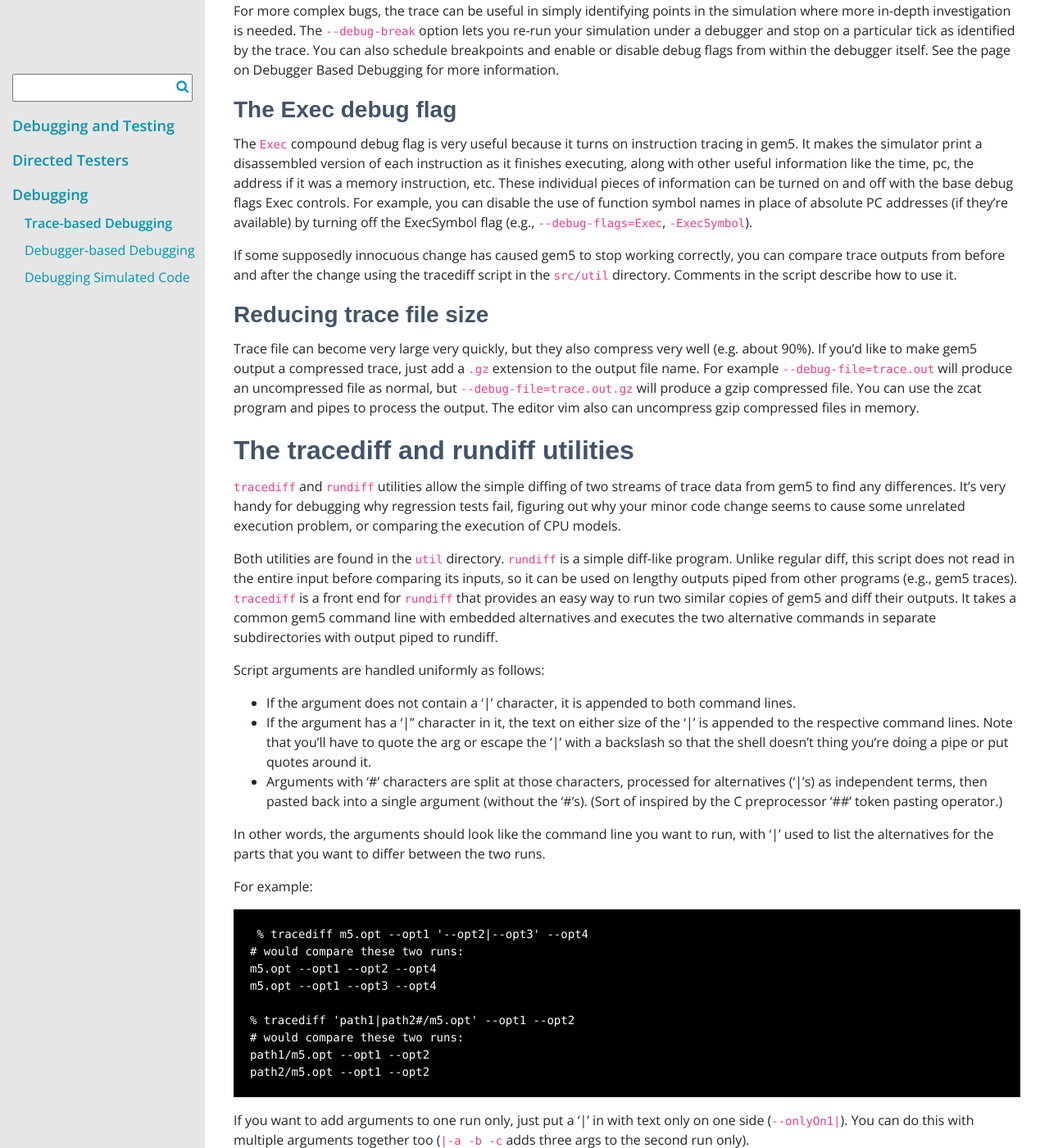
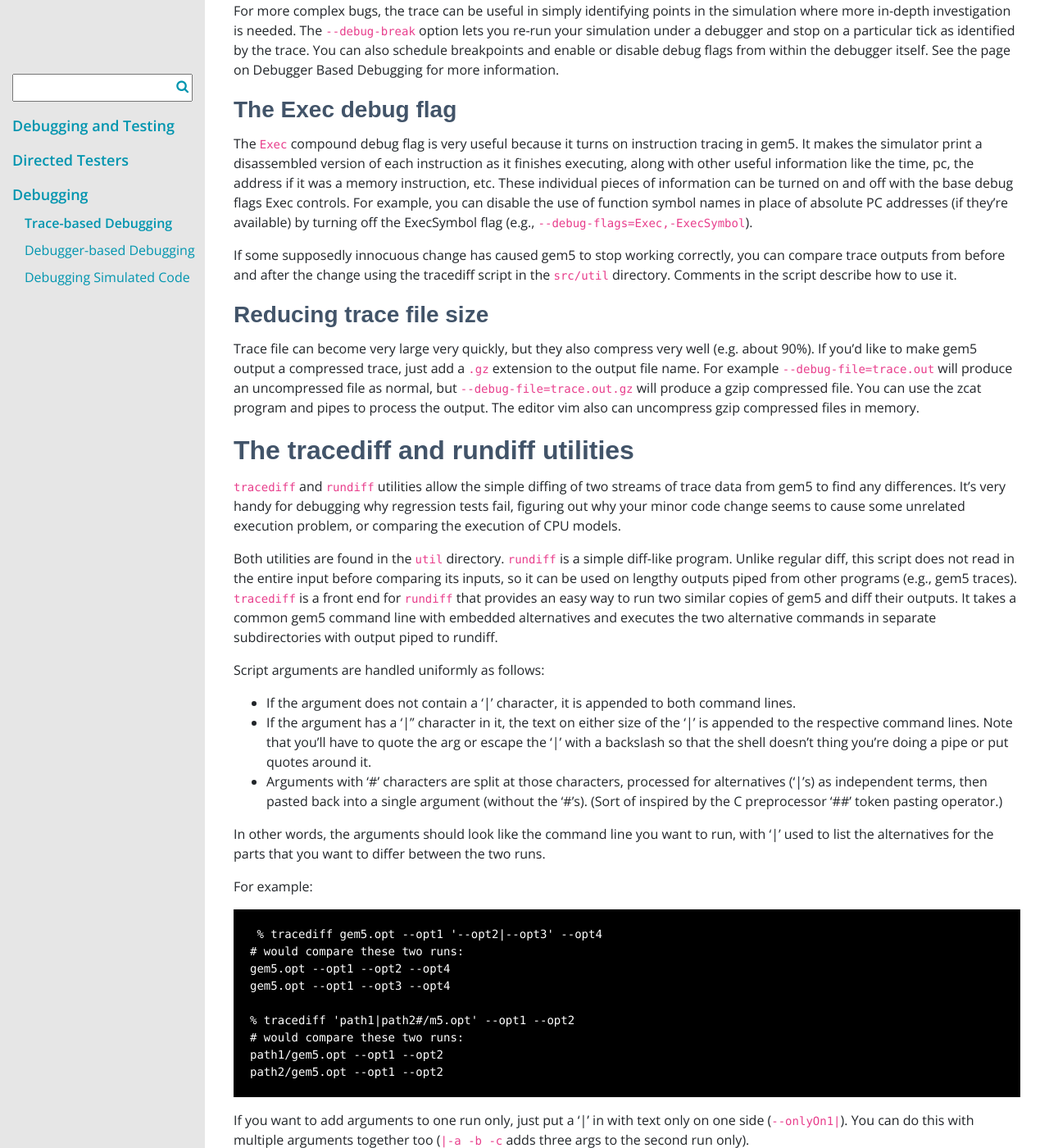
Before and after one commit to gem5/website, a Jekyll site: the page built from _pages/documentation/debugging_and_testing/debugging/trace_baced_debugging.md, in a window 1280 px wide and 1400 px high, scrolled down 1140 px. Shown: the whole window at 82% size. Built offline with Jekyll 4.4.1, drawn with Linux system fonts in a browser that asks for light colours; nearby versions of some CDN libraries; some web fonts are replaced.

Commit message:
Fixed some formatting and naming misakes in trace-based debug

````diff
--- a/_pages/documentation/debugging_and_testing/debugging/trace_baced_debugging.md
+++ b/_pages/documentation/debugging_and_testing/debugging/trace_baced_debugging.md
@@ -73,7 +73,7 @@ the time, pc, the address if it was a memory instruction, etc. These individual
 pieces of information can be turned on and off with the base debug flags Exec
 controls. For example, you can disable the use of function symbol names in
 place of absolute PC addresses (if they're available) by turning off the
-ExecSymbol flag (e.g., `--debug-flags=Exec`, `-ExecSymbol`).
+ExecSymbol flag (e.g., `--debug-flags=Exec,-ExecSymbol`).
 
 If some supposedly innocuous change has caused gem5 to stop working correctly,
 you can compare trace outputs from before and after the change using the
@@ -126,15 +126,15 @@ differ between the two runs.
 For example:
 
 ```
- % tracediff m5.opt --opt1 '--opt2|--opt3' --opt4
+ % tracediff gem5.opt --opt1 '--opt2|--opt3' --opt4
 # would compare these two runs:
-m5.opt --opt1 --opt2 --opt4
-m5.opt --opt1 --opt3 --opt4
+gem5.opt --opt1 --opt2 --opt4
+gem5.opt --opt1 --opt3 --opt4
 
 % tracediff 'path1|path2#/m5.opt' --opt1 --opt2
 # would compare these two runs:
-path1/m5.opt --opt1 --opt2
-path2/m5.opt --opt1 --opt2
+path1/gem5.opt --opt1 --opt2
+path2/gem5.opt --opt1 --opt2
 ```
 
 If you want to add arguments to one run only, just put a '|' in with text only
````
